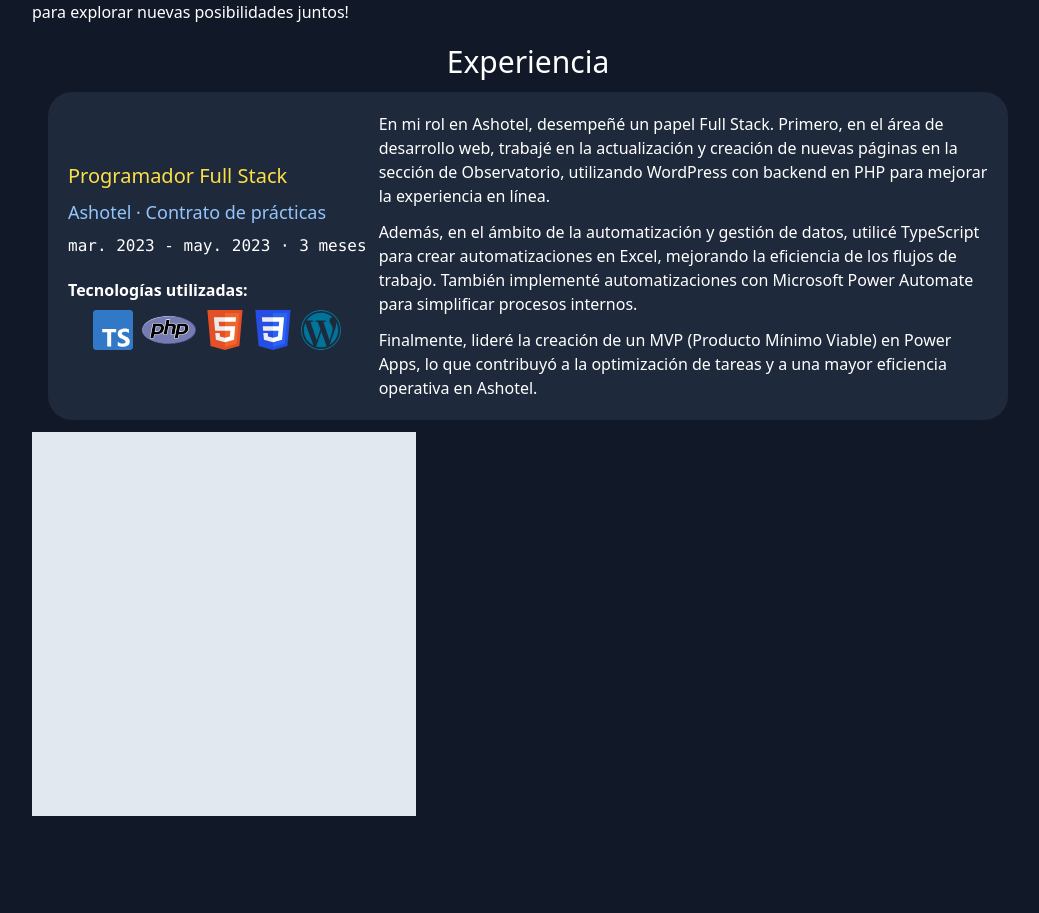
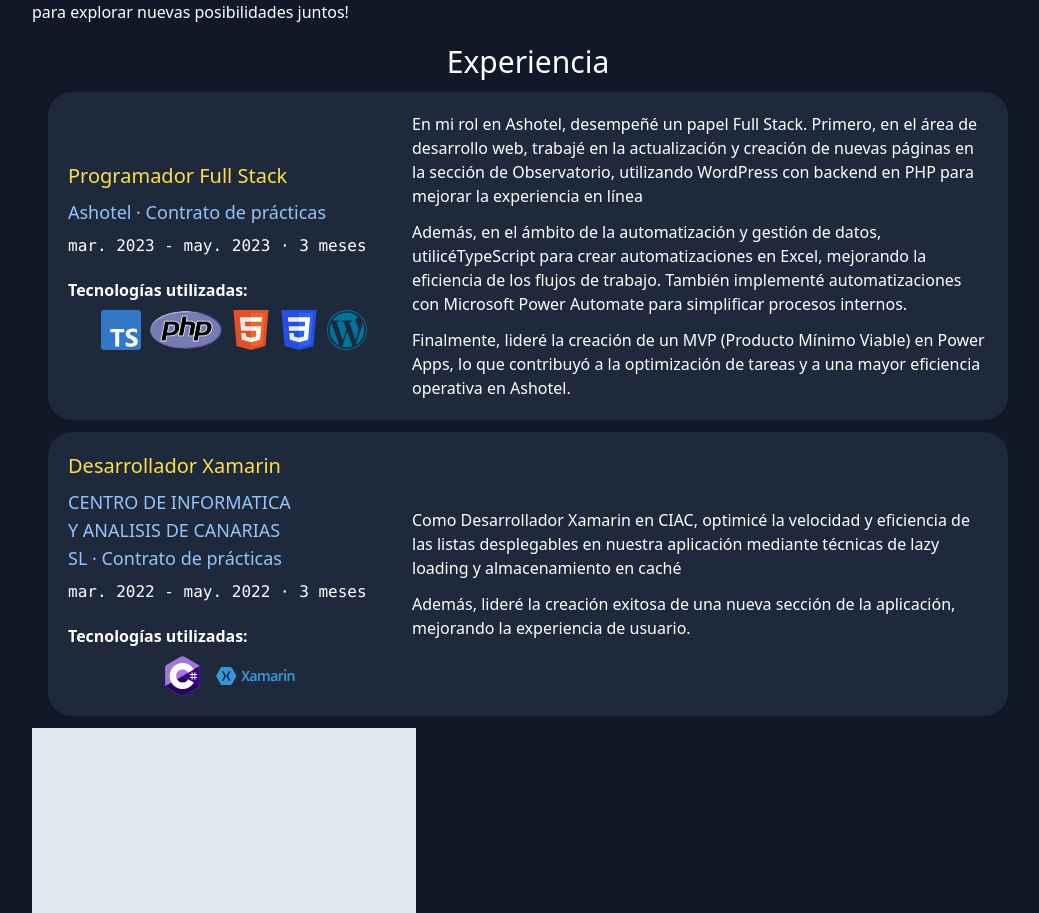
Before and after one commit to victorrmc/portfolio, a React (Vite) app: page / in a window 1280 px wide. Shown: the part 1048-1961 px from the top of the page, without its empty margins (112-1151 px from the left). Built offline with nearby package versions, Linux system fonts and the light colour scheme; what tailwindcss-animated would draw is missing.

Commit message:
Añadiendo componente de Cardexperiencia y añadida experiencia CIAC

```diff
--- a/src/App.jsx
+++ b/src/App.jsx
@@ -4,7 +4,49 @@
 import { Inicio } from "./components/Inicio";
 import { SobreMi } from "./components/SobreMi";
 
-const scrTecnologiasAshotel = ["Typescript_logo_2020.svg", "PHP-logo.svg", "HTML5_Badge.svg", "CSS3_logo.svg", "Wordpress-Logo.svg"]
+const logoTecAshotel = [
+  {
+    url: "Typescript_logo_2020.svg",
+    title: "Typescript",
+  },
+  {
+    url: "PHP-logo.svg",
+    title: "PHP",
+  },
+  {
+    url: "HTML5_Badge.svg",
+    title: "HTML5",
+  },
+  {
+    url: "CSS3_logo.svg",
+    title: "CSS3",
+  },
+  {
+    url: "Wordpress-Logo.svg",
+    title: "Wordpress",
+  }
+];
+const logoTecCIAC = [
+  {
+    url: "c--4.svg",
+    title: "C#"
+  },
+  {
+    url: "Xamarin-logo.svg",
+    title: "Xamarin"
+  }
+]
+
+const parrafosAshotel = ["En mi rol en Ashotel, desempeñé un papel Full Stack. Primero, en el área de desarrollo web, trabajé en la actualización y creación de nuevas páginas en la sección de Observatorio, utilizando WordPress con backend en PHP para mejorar la experiencia en línea",
+ "Además, en el ámbito de la automatización y gestión de datos, utilicéTypeScript para crear automatizaciones en Excel, mejorando la eficiencia de los flujos de trabajo. También implementé automatizaciones con Microsoft Power Automate para simplificar procesos internos.",
+ "Finalmente, lideré la creación de un MVP (Producto Mínimo Viable) en Power Apps, lo que contribuyó a la optimización de tareas y a una mayor eficiencia operativa en Ashotel."
+]
+const parrafosCIAC = ["Como Desarrollador Xamarin en CIAC, optimicé la velocidad y eficiencia de las listas desplegables en nuestra aplicación mediante técnicas de lazy loading y almacenamiento en caché",
+"Además, lideré la creación exitosa de una nueva sección de la aplicación, mejorando la experiencia de usuario."
+]
+
+
+
 function App() {
   return (
     <>
@@ -18,7 +60,8 @@
           <SobreMi/>
           <article className="flex flex-col my-5 space-y-3 justify-items-start ">
             <h3 className="text-3xl text-white text-center">Experiencia</h3>
-             <CardExperiencia cargo="Programador Full Stack" empresa="Ashotel · Contrato de prácticas" fecha="mar. 2023 - may. 2023 · 3 meses" srcTencologias={scrTecnologiasAshotel} />
+             <CardExperiencia cargo="Programador Full Stack" empresa="Ashotel · Contrato de prácticas" fecha="mar. 2023 - may. 2023 · 3 meses" srcTencologias={logoTecAshotel} parrafos={parrafosAshotel}/>
+             <CardExperiencia cargo="Desarrollador Xamarin" empresa="CENTRO DE INFORMATICA Y ANALISIS DE CANARIAS SL · Contrato de prácticas" fecha="mar. 2022 - may. 2022 · 3 meses" srcTencologias={logoTecCIAC} parrafos={parrafosCIAC}/>
             <div className="w-96 bg-slate-200 h-96"></div>
           </article>
         </section>
--- a/src/components/CardExperiencia.jsx
+++ b/src/components/CardExperiencia.jsx
@@ -1,83 +1,31 @@
-export function CardExperiencia({ cargo, empresa, fecha, srcTencologias }){
-    return(
+export function CardExperiencia({ cargo, empresa, fecha, srcTencologias, parrafos }) {
+  return (
     <div className="lg:flex mx-4 h-auto w-auto bg-slate-800  space-y-6 lg:space-y-0 rounded-3xl p-5">
-              <div className="lg:flex-initial grid text-center  lg:text-left lg:content-center space-y-2 mr-3">
-                <p className="text-xl text-yellow-300 ">
-                  {cargo}
-                </p>
-                <p className="text-lg text-blue-300">
-                  {empresa}
-                </p>
-                <p className="font-mono text-white">
-                  {fecha}
-                </p>
-                <p className=" pt-3 font-bold text-white">
-                  Tecnologías utilizadas:
-                </p>
-                <ul className="flex items-center justify-center space-x-2">
-                  <li>
+      <div className=" grid text-center lg:flex-1 lg:text-left lg:content-center space-y-2 mr-3 ">
+        <p className="text-xl text-yellow-300 ">{cargo}</p>
+        <p className="text-lg text-blue-300 text-balance">{empresa}</p>
+        <p className="font-mono text-white">{fecha}</p>
+        <p className=" pt-3 font-bold text-white">Tecnologías utilizadas:</p>
+        <ul className="flex flex-1 items-center justify-center space-x-2 ">
+          {srcTencologias.map((tecnologias, index) => (
+            <li key={index}>
               <img
-                      className="w-10"
-                      src="Typescript_logo_2020.svg"
-                      alt="Logo Typescript"
-                      title="Typescript"
+                className="h-10"
+                src={tecnologias.url}
+                alt={'Logo de '+tecnologias.title}
+                title={tecnologias.title}
               />
             </li>
-                  <li>
-                    <img
-                      className="w-14"
-                      src="PHP-logo.svg"
-                      alt="Logo PHP"
-                      title="PHP"
-                    />
-                  </li>
-                  <li>
-                    <img
-                      className="w-10"
-                      src="HTML5_Badge.svg"
-                      alt="Logo HTML5"
-                      title="HTML5"
-                    />
-                  </li>
-                  <li>
-                    <img
-                      className="w-10"
-                      src="CSS3_logo.svg"
-                      alt="Logo CSS3"
-                      title="CSS3"
-                    />
-                  </li>
-                  <li>
-                    <img
-                      className="w-10"
-                      src="Wordpress-Logo.svg"
-                      alt="Logo HTML5"
-                      title="HTML5"
-                    />
-                  </li>
+          ))}
         </ul>
       </div>
-              <div className="lg:flex-1 space-y-3 s ">
-                <p className="text-white">
-                  En mi rol en Ashotel, desempeñé un papel Full Stack. Primero,
-                  en el área de desarrollo web, trabajé en la actualización y
-                  creación de nuevas páginas en la sección de Observatorio,
-                  utilizando WordPress con backend en PHP para mejorar la
-                  experiencia en línea.
+      <div className=" space-y-3 grid lg:content-center lg:max-w-xl ">
+        {parrafos.map((element, index) => (
+          <p key={index} className="text-white">
+            {element}
           </p>
-                <p className="text-white">
-                  Además, en el ámbito de la automatización y gestión de datos,
-                  utilicé TypeScript para crear automatizaciones en Excel,
-                  mejorando la eficiencia de los flujos de trabajo. También
-                  implementé automatizaciones con Microsoft Power Automate para
-                  simplificar procesos internos.
-                </p>
-                <p className="text-white">
-                  Finalmente, lideré la creación de un MVP (Producto Mínimo
-                  Viable) en Power Apps, lo que contribuyó a la optimización de
-                  tareas y a una mayor eficiencia operativa en Ashotel.
-                </p>
+        ))}
       </div>
     </div>
-    )
+  );
 }
```
Also changed, not shown: public/Xamarin-logo.svg (added), public/c--4.svg (added). Lines whose indentation alone changed are shown as unchanged.
